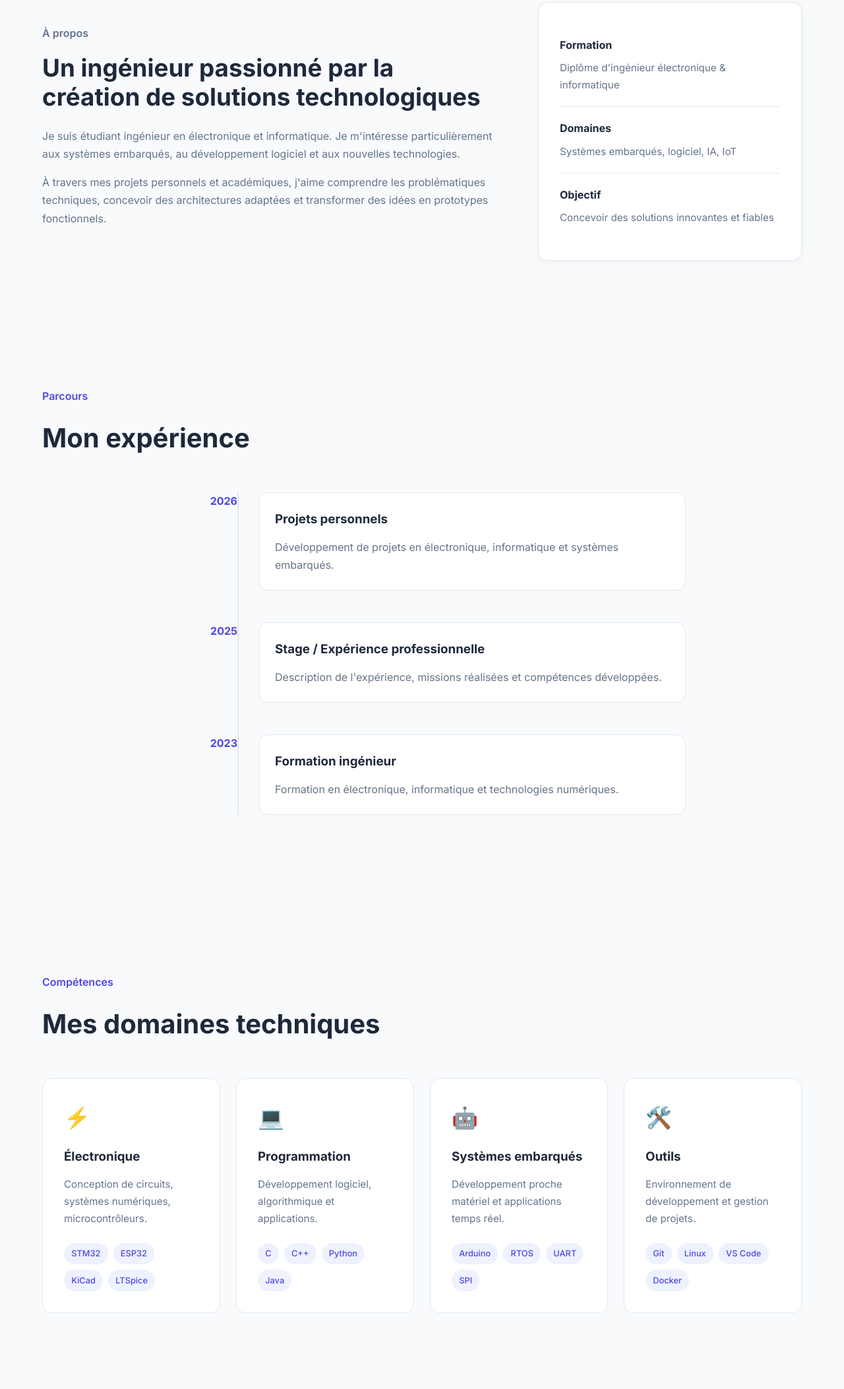
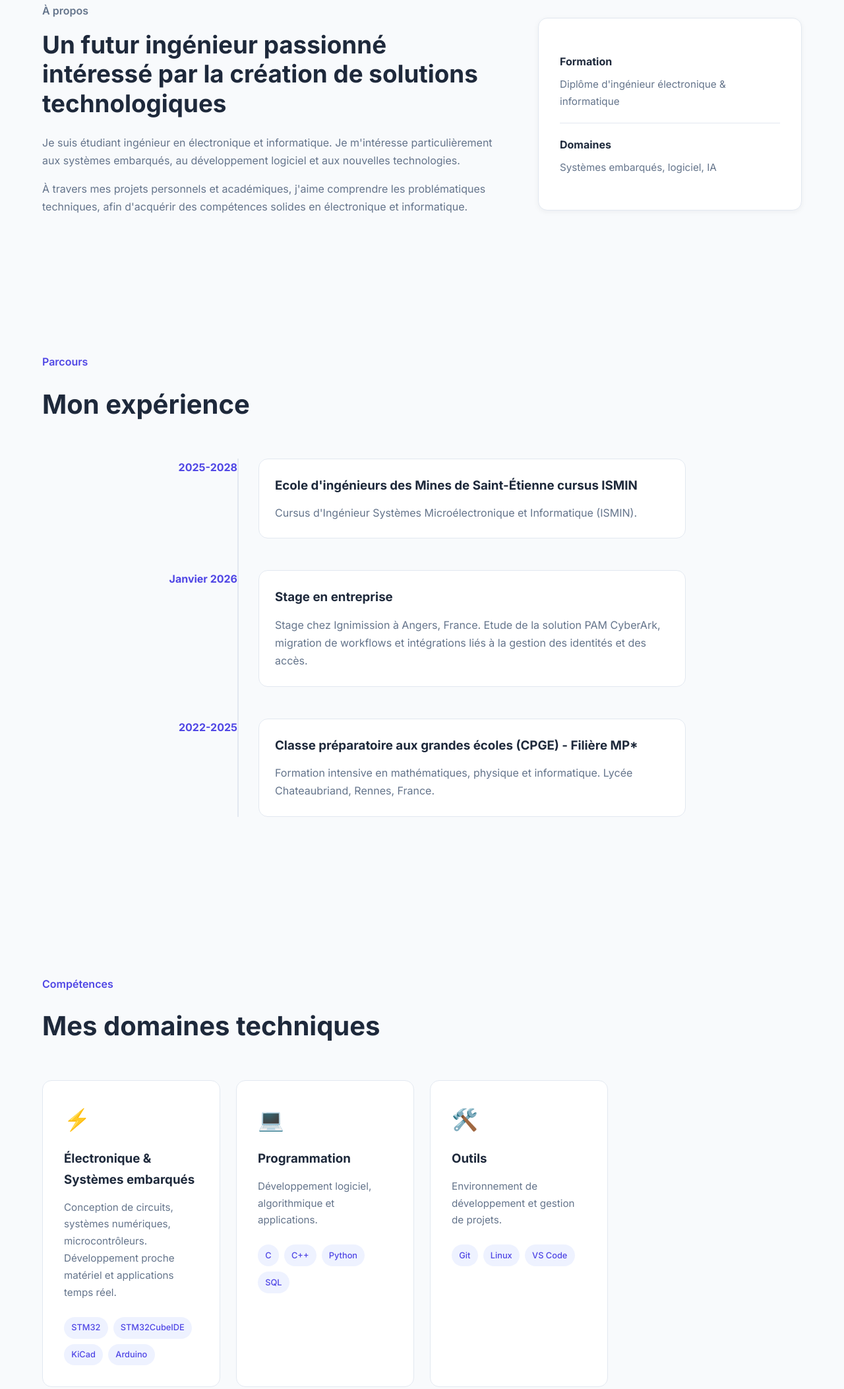
Before and after one commit to RS44you/Portfolio, a plain HTML site: page index.html in a window 1280 px wide. Shown: the part 893-2998 px from the top of the page at 66% size. Drawn offline with nearby package versions, Linux system fonts and the light colour scheme.

Commit message:
Première page fini

```diff
--- a/index.html
+++ b/index.html
@@ -8,7 +8,15 @@
     <title>Youenn Le Roux | Portfolio</title>
 
     <meta name="description"
-        content="Portfolio de Prénom Nom, étudiant ingénieur en électronique et informatique.">
+        content="Portfolio de Youenn Le Roux, étudiant ingénieur en électronique et informatique.">
+
+    <!-- Favicon -->
+    <link rel="icon" href="assets/images/favicon.ico">
+
+    <!-- Open Graph -->
+    <meta property="og:title" content="Youenn Le Roux | Portfolio">
+    <meta property="og:description" content="Portfolio de Youenn Le Roux, étudiant ingénieur en électronique et informatique.">
+    <meta property="og:type" content="website">
 
     <!-- Police Google -->
     <link rel="preconnect" href="https://fonts.googleapis.com">
@@ -82,7 +90,7 @@ rel="stylesheet">
 </ul>
 
 
-<button class="menu-toggle">
+<button class="menu-toggle" aria-label="Ouvrir le menu de navigation">
 
     <i class="fa-solid fa-bars"></i>
 
@@ -143,7 +151,8 @@ rel="stylesheet">
 
                 <div class="cv-dropdown" id="cvDropdown">
 
-                    <button type="button" class="btn btn-secondary cv-dropdown-toggle" id="cvDropdownToggle">
+                    <button type="button" class="btn btn-secondary cv-dropdown-toggle" id="cvDropdownToggle"
+                        aria-haspopup="true" aria-expanded="false">
 
                         Télécharger mon CV
 
@@ -208,7 +217,7 @@ rel="stylesheet">
 
 
             <h2>
-                Un ingénieur passionné par la création
+                Un futur ingénieur passionné intéressé par la création
                 de solutions technologiques
             </h2>
 
@@ -227,8 +236,7 @@ rel="stylesheet">
 
                 À travers mes projets personnels et académiques,
                 j'aime comprendre les problématiques techniques,
-                concevoir des architectures adaptées et transformer
-                des idées en prototypes fonctionnels.
+                afin d'acquérir des compétences solides en électronique et informatique.
 
             </p>
 
@@ -265,26 +273,10 @@ rel="stylesheet">
 
                 <p>
                     Systèmes embarqués,
-                    logiciel, IA, IoT
+                    logiciel, IA
                 </p>
 
             </div>
-
-
-
-            <div class="info-item">
-
-                <h3>
-                    Objectif
-                </h3>
-
-                <p>
-                    Concevoir des solutions
-                    innovantes et fiables
-                </p>
-
-            </div>
-
 
         </div>
 
@@ -339,7 +331,7 @@ data-aos="fade-up"
 
 <div class="timeline-date">
 
-2026
+2025-2028
 
 </div>
 
@@ -349,15 +341,14 @@ data-aos="fade-up"
 
 <h3>
 
-Projets personnels
+Ecole d'ingénieurs des Mines de Saint-Étienne cursus ISMIN
 
 </h3>
 
 
 <p>
 
-Développement de projets en électronique,
-informatique et systèmes embarqués.
+Cursus d'Ingénieur Systèmes Microélectronique et Informatique (ISMIN).
 
 </p>
 
@@ -379,7 +370,7 @@ data-aos="fade-up">
 
 <div class="timeline-date">
 
-2025
+Janvier 2026
 
 </div>
 
@@ -389,15 +380,15 @@ data-aos="fade-up">
 
 <h3>
 
-Stage / Expérience professionnelle
+Stage en entreprise
 
 </h3>
 
 
 <p>
 
-Description de l'expérience,
-missions réalisées et compétences développées.
+Stage chez Ignimission à Angers, France.
+Etude de la solution PAM CyberArk, migration de workflows et intégrations liés à la gestion des identités et des accès.
 
 </p>
 
@@ -419,7 +410,7 @@ data-aos="fade-up">
 
 <div class="timeline-date">
 
-2023
+2022-2025
 
 </div>
 
@@ -429,15 +420,15 @@ data-aos="fade-up">
 
 <h3>
 
-Formation ingénieur
+Classe préparatoire aux grandes écoles (CPGE) - Filière MP*
 
 </h3>
 
 
 <p>
 
-Formation en électronique,
-informatique et technologies numériques.
+Formation intensive en mathématiques, physique et informatique.
+Lycée Chateaubriand, Rennes, France.
 
 </p>
 
@@ -497,7 +488,7 @@ informatique et technologies numériques.
 
 
                 <h3>
-                    Électronique
+                    Électronique & Systèmes embarqués
                 </h3>
 
 
@@ -505,15 +496,18 @@ informatique et technologies numériques.
                     Conception de circuits,
                     systèmes numériques,
                     microcontrôleurs.
+                    Développement proche matériel
+                    et applications temps réel.
                 </p>
 
 
                 <div class="tags">
 
                     <span>STM32</span>
-                    <span>ESP32</span>
+                    <span>STM32CubeIDE</span>
                     <span>KiCad</span>
-                    <span>LTSpice</span>
+                    <span>Arduino</span>
+
 
                 </div>
 
@@ -550,7 +544,7 @@ informatique et technologies numériques.
                     <span>C</span>
                     <span>C++</span>
                     <span>Python</span>
-                    <span>Java</span>
+                    <span>SQL</span>
 
                 </div>
 
@@ -558,41 +552,6 @@ informatique et technologies numériques.
             </div>
 
 
-
-            <!-- Embarqué -->
-
-            <div
-			class="skill-card"
-			data-aos="fade-up">
-
-
-                <div class="skill-icon">
-                    🤖
-                </div>
-
-
-                <h3>
-                    Systèmes embarqués
-                </h3>
-
-
-                <p>
-                    Développement proche matériel
-                    et applications temps réel.
-                </p>
-
-
-                <div class="tags">
-
-                    <span>Arduino</span>
-                    <span>RTOS</span>
-                    <span>UART</span>
-                    <span>SPI</span>
-
-                </div>
-
-
-            </div>
 
 
 
@@ -624,7 +583,7 @@ informatique et technologies numériques.
                     <span>Git</span>
                     <span>Linux</span>
                     <span>VS Code</span>
-                    <span>Docker</span>
+
 
                 </div>
 
@@ -682,7 +641,7 @@ informatique et technologies numériques.
 
 
     <img
-    src="assets/images/projects/can/hero-manip.jpg"
+    src="assets/images/projects/can/photo-montage.jpg"
     alt="Conversion analogique-numérique">
 
 
@@ -899,8 +858,10 @@ informatique et technologies numériques.
 
 
 
-            <a href="#"
-               class="contact-card">
+            <a href="https://www.linkedin.com/in/youenn-le-roux-594936266/"
+               class="contact-card"
+               target="_blank"
+               rel="noopener noreferrer">
 
 
                 <i class="fa-brands fa-linkedin"></i>
@@ -925,8 +886,10 @@ informatique et technologies numériques.
 
 
 
-            <a href="#"
-               class="contact-card">
+            <a href="https://github.com/RS44you"
+               class="contact-card"
+               target="_blank"
+               rel="noopener noreferrer">
 
 
                 <i class="fa-brands fa-github"></i>
@@ -1016,18 +979,21 @@ AOS.init({
 
     toggle.addEventListener('click', function (e) {
         e.stopPropagation();
-        dropdown.classList.toggle('active');
+        const isOpen = dropdown.classList.toggle('active');
+        toggle.setAttribute('aria-expanded', isOpen ? 'true' : 'false');
     });
 
     document.addEventListener('click', function (e) {
         if (!dropdown.contains(e.target)) {
             dropdown.classList.remove('active');
+            toggle.setAttribute('aria-expanded', 'false');
         }
     });
 
     document.addEventListener('keydown', function (e) {
         if (e.key === 'Escape') {
             dropdown.classList.remove('active');
+            toggle.setAttribute('aria-expanded', 'false');
         }
     });
 })();
```
